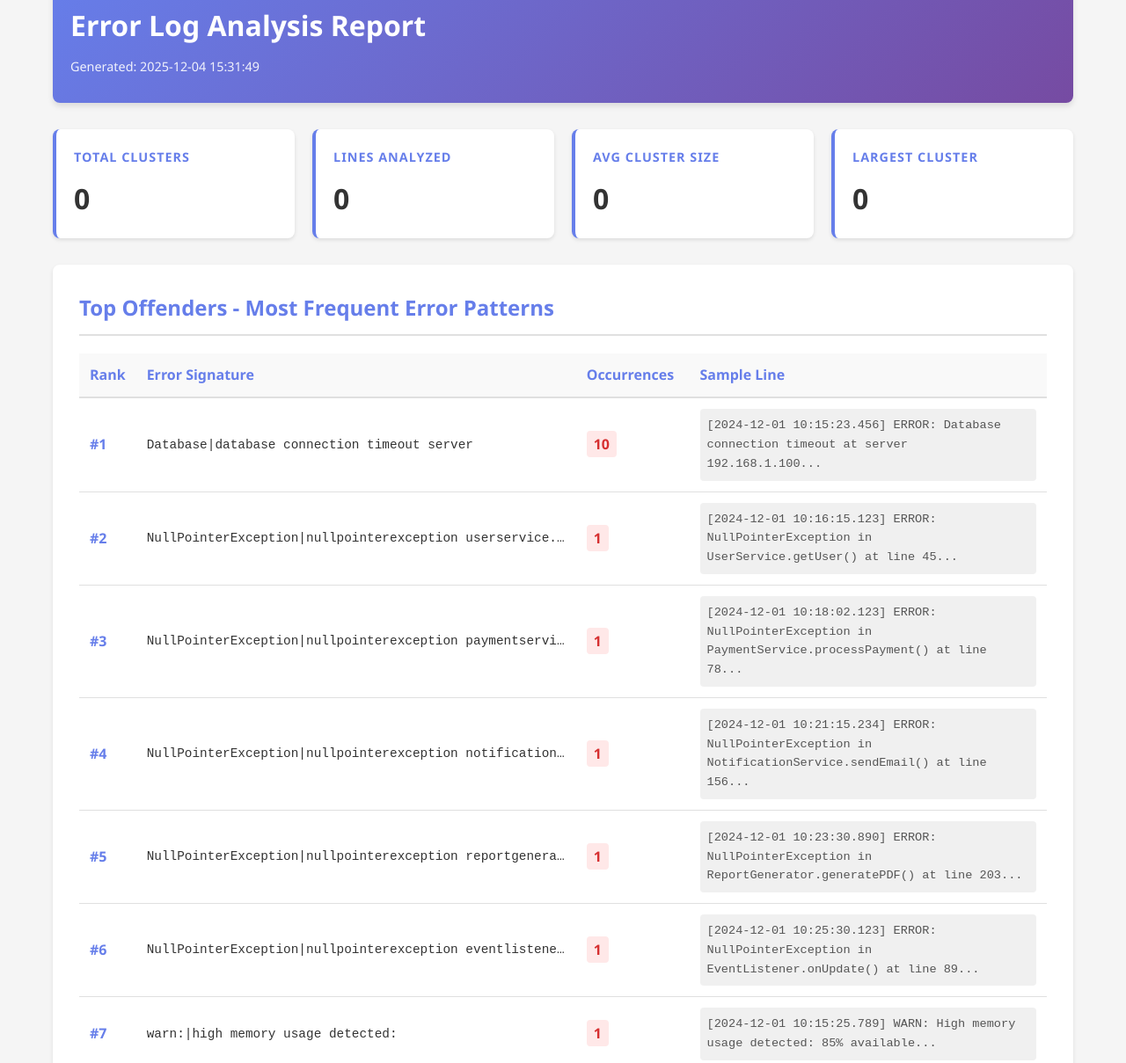
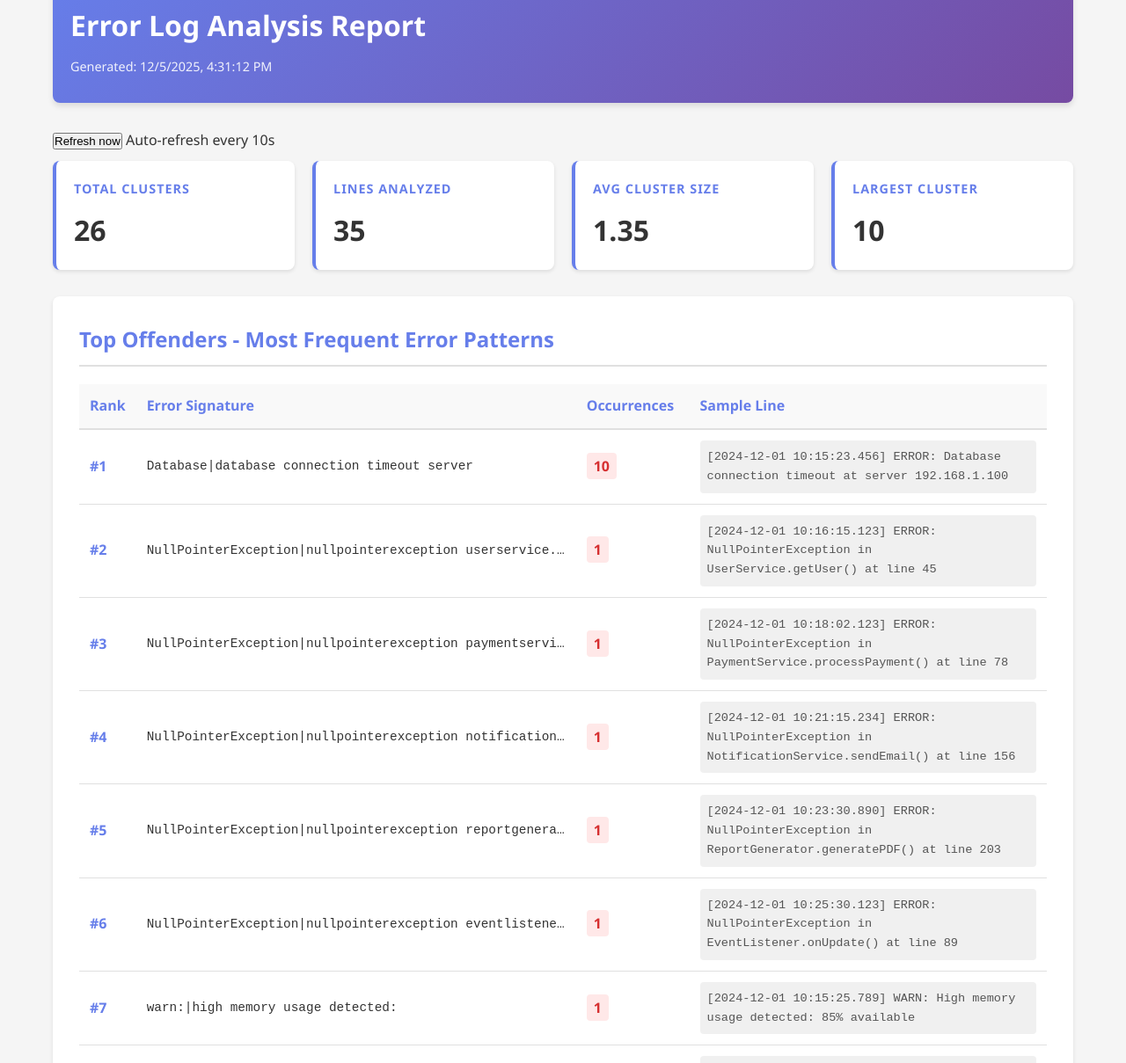
Before and after one commit to preetham3127/Error-log-classifier, a plain HTML site: page index.html in a window 1280 px wide. Shown: the part 47-1256 px from the top of the page at 88% size. Drawn offline with Linux system fonts and the light colour scheme.

Commit message:
Update index.html

```diff
--- a/index.html
+++ b/index.html
@@ -204,25 +204,25 @@
 
         <header>
             <h1>Error Log Analysis Report</h1>
-            <div class="timestamp">Generated: 2025-12-04 15:31:49</div>
+            <div class="timestamp" id="timestamp">Generated: Loading...</div>
         </header>
 
         <div class="summary-grid">
             <div class="summary-card">
                 <h3>Total Clusters</h3>
-                <div class="value">0</div>
+                <div class="value" id="total-clusters">Loading...</div>
             </div>
             <div class="summary-card">
                 <h3>Lines Analyzed</h3>
-                <div class="value">0</div>
+                <div class="value" id="total-lines">Loading...</div>
             </div>
             <div class="summary-card">
                 <h3>Avg Cluster Size</h3>
-                <div class="value">0</div>
+                <div class="value" id="avg-cluster-size">Loading...</div>
             </div>
             <div class="summary-card">
                 <h3>Largest Cluster</h3>
-                <div class="value">0</div>
+                <div class="value" id="largest-cluster">Loading...</div>
             </div>
         </div>
         <div class="section">
@@ -236,77 +236,12 @@
                         <th style="width: 43%;">Sample Line</th>
                     </tr>
                 </thead>
-                <tbody>
+                <tbody id="clusters-table-body">
+                    <tr><td colspan="4">Loading data...</td></tr>
+                </tbody>
+            </table>
+        </div>
 
-                    <tr>
-                        <td class="rank">#1</td>
-                        <td class="signature" title="Database|database connection timeout server">Database|database connection timeout server</td>
-                        <td><span class="occurrence">10</span></td>
-                        <td><div class="sample-line">[2024-12-01 10:15:23.456] ERROR: Database connection timeout at server 192.168.1.100...</div></td>
-                    </tr>
-
-                    <tr>
-                        <td class="rank">#2</td>
-                        <td class="signature" title="NullPointerException|nullpointerexception userservice.getuser() line">NullPointerException|nullpointerexception userservice.getuser() line</td>
-                        <td><span class="occurrence">1</span></td>
-                        <td><div class="sample-line">[2024-12-01 10:16:15.123] ERROR: NullPointerException in UserService.getUser() at line 45...</div></td>
-                    </tr>
-
-                    <tr>
-                        <td class="rank">#3</td>
-                        <td class="signature" title="NullPointerException|nullpointerexception paymentservice.processpayment() line">NullPointerException|nullpointerexception paymentservice.processpayment() line</td>
-                        <td><span class="occurrence">1</span></td>
-                        <td><div class="sample-line">[2024-12-01 10:18:02.123] ERROR: NullPointerException in PaymentService.processPayment() at line 78...</div></td>
-                    </tr>
-
-                    <tr>
-                        <td class="rank">#4</td>
-                        <td class="signature" title="NullPointerException|nullpointerexception notificationservice.sendemail() line 156">NullPointerException|nullpointerexception notificationservice.sendemail() line 1</td>
-                        <td><span class="occurrence">1</span></td>
-                        <td><div class="sample-line">[2024-12-01 10:21:15.234] ERROR: NullPointerException in NotificationService.sendEmail() at line 156...</div></td>
-                    </tr>
-
-                    <tr>
-                        <td class="rank">#5</td>
-                        <td class="signature" title="NullPointerException|nullpointerexception reportgenerator.generatepdf() line 203">NullPointerException|nullpointerexception reportgenerator.generatepdf() line 203</td>
-                        <td><span class="occurrence">1</span></td>
-                        <td><div class="sample-line">[2024-12-01 10:23:30.890] ERROR: NullPointerException in ReportGenerator.generatePDF() at line 203...</div></td>
-                    </tr>
-
-                    <tr>
-                        <td class="rank">#6</td>
-                        <td class="signature" title="NullPointerException|nullpointerexception eventlistener.onupdate() line">NullPointerException|nullpointerexception eventlistener.onupdate() line</td>
-                        <td><span class="occurrence">1</span></td>
-                        <td><div class="sample-line">[2024-12-01 10:25:30.123] ERROR: NullPointerException in EventListener.onUpdate() at line 89...</div></td>
-                    </tr>
-
-                    <tr>
-                        <td class="rank">#7</td>
-                        <td class="signature" title="warn:|high memory usage detected:">warn:|high memory usage detected:</td>
-                        <td><span class="occurrence">1</span></td>
-                        <td><div class="sample-line">[2024-12-01 10:15:25.789] WARN: High memory usage detected: 85% available...</div></td>
-                    </tr>
-
-                    <tr>
-                        <td class="rank">#8</td>
-                        <td class="signature" title="Out|out memory exception cachemanager">Out|out memory exception cachemanager</td>
-                        <td><span class="occurrence">1</span></td>
-                        <td><div class="sample-line">[2024-12-01 10:19:30.567] ERROR: Out of memory exception in CacheManager thread-123...</div></td>
-                    </tr>
-
-                    <tr>
-                        <td class="rank">#9</td>
-                        <td class="signature" title="Out|out disk space &lt;path&gt;">Out|out disk space &lt;path&gt;</td>
-                        <td><span class="occurrence">1</span></td>
-                        <td><div class="sample-line">[2024-12-01 10:24:15.456] CRITICAL: Out of disk space on /data partition...</div></td>
-                    </tr>
-
-                    <tr>
-                        <td class="rank">#10</td>
-                        <td class="signature" title="warn:|cache miss rate exceeded">warn:|cache miss rate exceeded</td>
-                        <td><span class="occurrence">1</span></td>
-                        <td><div class="sample-line">[2024-12-01 10:25:15.890] WARN: Cache miss rate exceeded 40% threshold...</div></td>
-                    </tr>
 
                 </tbody>
             </table>
@@ -317,21 +252,15 @@
             <div class="stats-row">
                 <div class="stat-item">
                     <div class="stat-label">Smallest Cluster</div>
-                    <div class="stat-value">
-1
-</div>
+                    <div class="stat-value" id="smallest-cluster">Loading...</div>
                 </div>
                 <div class="stat-item">
                     <div class="stat-label">Average per Cluster</div>
-                    <div class="stat-value">
-1.3
-</div>
+                    <div class="stat-value" id="avg-size">Loading...</div>
                 </div>
                 <div class="stat-item">
                     <div class="stat-label">Coverage by Top 10</div>
-                    <div class="stat-value">
-54.3%
-</div>
+                    <div class="stat-value" id="coverage">Loading...</div>
                 </div>
             </div>
         </div>
@@ -340,5 +269,119 @@
             <p>Error Log Classifier - Automated Analysis Report</p>
         </footer>
     </div>
+
+    <script>
+        // Auto-refreshing loader for output/error_analysis.json
+        const JSON_PATH = 'output/error_analysis.json';
+        const POLL_INTERVAL_MS = 10000; // 10 seconds
+        let lastJsonText = null;
+        let pollTimer = null;
+
+        async function fetchJson(noCache = true) {
+            try {
+                const url = noCache ? `${JSON_PATH}?_ts=${Date.now()}` : JSON_PATH;
+                const res = await fetch(url);
+                if (!res.ok) throw new Error('Not found');
+                const text = await res.text();
+                return text;
+            } catch (err) {
+                console.error('fetchJson error:', err);
+                return null;
+            }
+        }
+
+        async function checkForUpdate() {
+            const text = await fetchJson(true);
+            const statusEl = document.getElementById('timestamp');
+            if (!text) {
+                statusEl.textContent = 'Error: Could not load data. Ensure output/error_analysis.json exists and is readable.';
+                return;
+            }
+
+            if (lastJsonText === null) {
+                // first load
+                lastJsonText = text;
+                try { populateReport(JSON.parse(text)); } catch (e) { console.error(e); }
+                statusEl.textContent = `Generated: ${new Date().toLocaleString()}`;
+                return;
+            }
+
+            if (text !== lastJsonText) {
+                // content changed, update
+                lastJsonText = text;
+                try { populateReport(JSON.parse(text)); } catch (e) { console.error(e); }
+                statusEl.textContent = `Generated: ${new Date().toLocaleString()} (refreshed)`;
+            }
+        }
+
+        function startPolling() {
+            if (pollTimer) clearInterval(pollTimer);
+            pollTimer = setInterval(checkForUpdate, POLL_INTERVAL_MS);
+        }
+
+        function stopPolling() {
+            if (pollTimer) clearInterval(pollTimer);
+            pollTimer = null;
+        }
+
+        function populateReport(data) {
+            const summary = data.summary || {};
+            document.getElementById('total-clusters').textContent = summary.total_clusters ?? 'N/A';
+            document.getElementById('total-lines').textContent = summary.total_lines ?? 'N/A';
+            document.getElementById('avg-cluster-size').textContent = ((summary.average_cluster_size || 0)).toFixed(2);
+            document.getElementById('largest-cluster').textContent = summary.largest_cluster ?? 'N/A';
+
+            document.getElementById('smallest-cluster').textContent = summary.smallest_cluster ?? 'N/A';
+            document.getElementById('avg-size').textContent = ((summary.average_cluster_size || 0)).toFixed(2);
+
+            const topClusters = data.top_clusters || [];
+            const totalLines = summary.total_lines || 0;
+            let top10Count = 0;
+            for (let i = 0; i < Math.min(10, topClusters.length); i++) top10Count += topClusters[i].count || 0;
+            const coverage = totalLines > 0 ? ((top10Count / totalLines) * 100).toFixed(1) : '0.0';
+            document.getElementById('coverage').textContent = coverage + '%';
+
+            const tbody = document.getElementById('clusters-table-body');
+            tbody.innerHTML = '';
+            if (topClusters.length === 0) {
+                tbody.innerHTML = '<tr><td colspan="4">No clusters found</td></tr>';
+                return;
+            }
+
+            topClusters.forEach((cluster, index) => {
+                const row = document.createElement('tr');
+                const sampleLine = (cluster.sample_lines && cluster.sample_lines[0]) ? cluster.sample_lines[0] : '';
+                const sig = cluster.signature || '';
+                row.innerHTML = `
+                    <td class="rank">#${index + 1}</td>
+                    <td class="signature" title="${escapeHtml(sig)}">${escapeHtml(sig.length > 60 ? sig.substring(0, 57) + '...' : sig)}</td>
+                    <td><span class="occurrence">${cluster.count || 0}</span></td>
+                    <td><div class="sample-line">${escapeHtml(sampleLine.length > 150 ? sampleLine.substring(0,147)+'...' : sampleLine)}</div></td>
+                `;
+                tbody.appendChild(row);
+            });
+        }
+
+        function escapeHtml(unsafe) {
+            return String(unsafe)
+              .replace(/&/g, '&amp;')
+              .replace(/</g, '&lt;')
+              .replace(/>/g, '&gt;')
+              .replace(/\"/g, '&quot;')
+              .replace(/'/g, '&#039;');
+        }
+
+        // Manual refresh handler
+        document.addEventListener('DOMContentLoaded', () => {
+            const controls = document.createElement('div');
+            controls.style.margin = '10px 0';
+            controls.innerHTML = '<button id="refresh-btn">Refresh now</button> <span id="auto-refresh-note">Auto-refresh every 10s</span>';
+            document.querySelector('.container').insertBefore(controls, document.querySelector('.summary-grid'));
+            document.getElementById('refresh-btn').addEventListener('click', async () => { await checkForUpdate(); });
+            // initial load + start polling
+            checkForUpdate();
+            startPolling();
+        });
+    </script>
 </body>
 </html>
```
